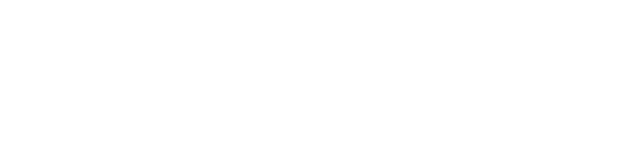
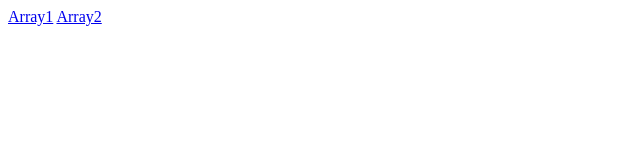
Before and after one commit to Success484/wk6, a website: page index.html in a window 1280 px wide. Shown: the whole page, without its empty margins (0-640 px from the left). Drawn offline with Linux system fonts and the light colour scheme.

Commit message:
feature; wk6

```diff
--- a/index.html
+++ b/index.html
@@ -3,11 +3,10 @@
 <head>
     <meta charset="UTF-8">
     <meta name="viewport" content="width=device-width, initial-scale=1.0">
-    <title>First JS class</title>
 </head>
 
-<a href="./array1.html"></a>
-<a href="./array2.html"></a>
+<a href="./array1.html">Array1</a>
+<a href="./array2.html">Array2</a>
 <body>
 
 </body>
```
